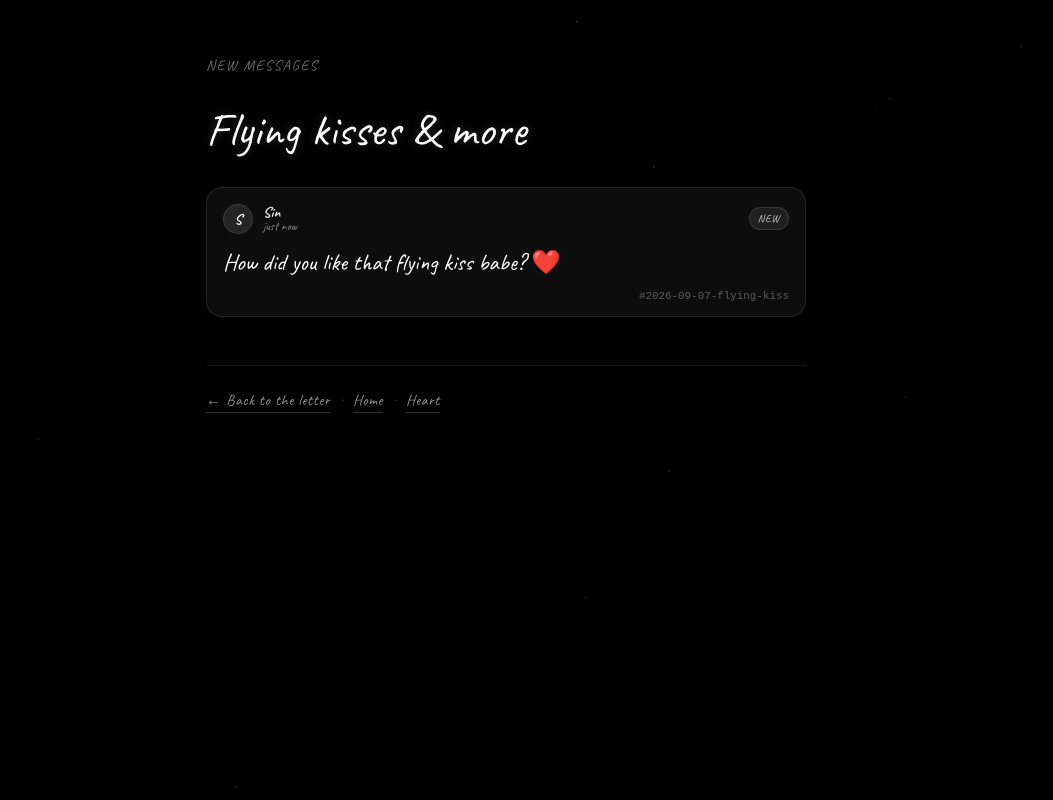
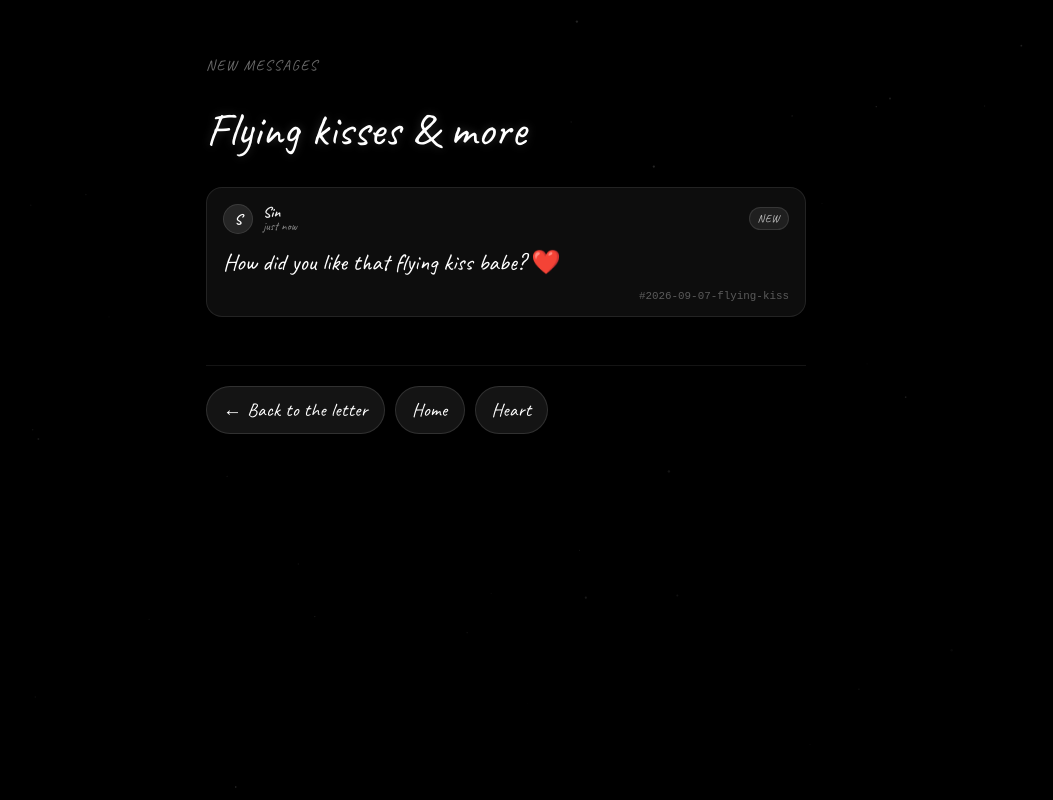
Before and after one commit to VoidX3D/ImSorry, a React (Vite) app: page /new-msgs in a window 1280 px wide. Shown: the whole page, without its empty margins (134-1187 px from the left). Built offline with nearby package versions, Linux system fonts and the light colour scheme.

Commit message:
style: enlarge bottom nav to Instagram-like pill buttons (44px, 1.18rem, flex gap)

```diff
--- a/src/styles/full-letter.css
+++ b/src/styles/full-letter.css
@@ -88,32 +88,45 @@
 
 .letter-nav {
   margin-top: 48px;
-  padding-top: 24px;
+  padding-top: 20px;
   border-top: 1px solid rgba(255,255,255,0.08);
+  display: flex;
+  flex-wrap: wrap;
+  gap: 10px;
+  align-items: center;
 }
 
 .letter-back {
   font-family: "Caveat", "Doppio One", "Chewy", cursive;
-  font-size: 0.96rem;
-  letter-spacing: 0.04em;
-  color: rgba(255,255,255,0.58);
+  font-size: clamp(1.08rem, 2.4vw, 1.18rem);
+  letter-spacing: 0.02em;
+  color: #fff;
   text-decoration: none;
-  border-bottom: 1px solid rgba(255,255,255,0.18);
-  padding-bottom: 2px;
-  transition: color 180ms ease, border-color 180ms ease;
-  display: inline-block;
+  background: rgba(255,255,255,0.08);
+  border: 1px solid rgba(255,255,255,0.12);
+  border-radius: 999px;
+  padding: 11px 16px;
+  min-height: 44px;
+  display: inline-flex;
+  align-items: center;
+  justify-content: center;
+  gap: 6px;
+  transition: background 180ms ease, border-color 180ms ease, transform 150ms ease;
 }
 
-.letter-back:hover,
-.letter-back:focus-visible {
+.letter-back:hover {
+  background: rgba(255,255,255,0.12);
+  border-color: rgba(255,255,255,0.18);
   color: #fff;
-  border-color: rgba(255,255,255,0.44);
-  outline: none;
+}
+
+.letter-back:active {
+  transform: scale(0.97);
 }
 
 .letter-back:focus-visible {
+  outline: none;
   box-shadow: 0 0 0 2px #000, 0 0 0 4px rgba(255,255,255,0.35);
-  border-radius: 2px;
 }
 
 @media (max-width: 480px) {
@@ -158,6 +171,5 @@
 }
 
 .letter-nav-sep {
-  color: rgba(255,255,255,0.22);
-  margin: 0 6px;
+  display: none;
 }
```
